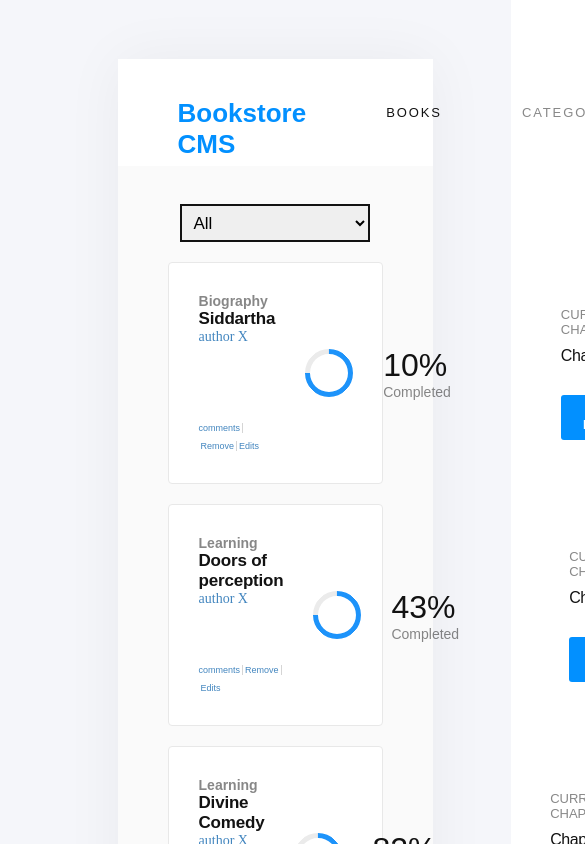
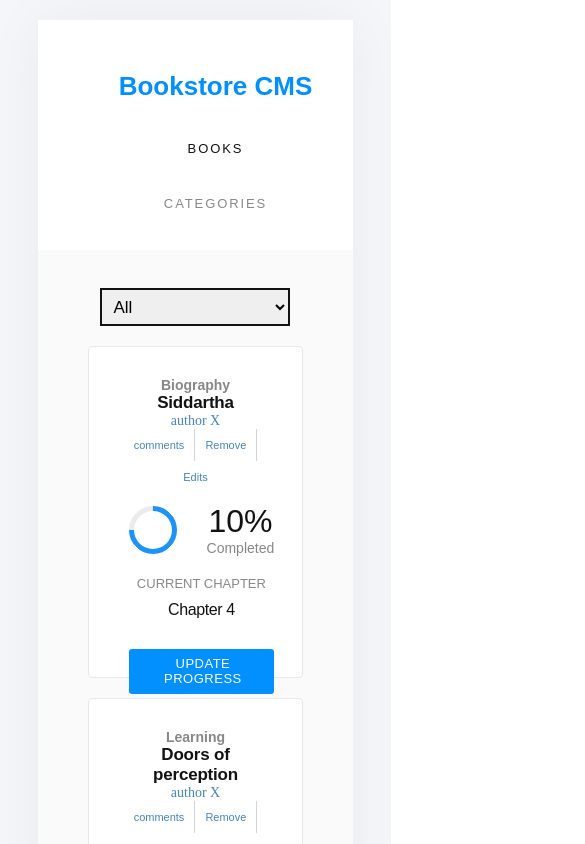
Before and after one commit to Alexoid1/Bookstore-react, a React (Create React App) app: page / in a window 390 px wide. Shown: the top 844 px of the page, 585 px wide, since content can reach past the window. Built offline with nearby package versions, Linux system fonts and the light colour scheme.

Commit message:
add responsivity for small divices

```diff
--- a/src/components/App.css
+++ b/src/components/App.css
@@ -19,3 +19,23 @@ body {
   padding: 59px 60px 59px 100px;
   background-color: #f5f6fa;
 }
+
+@media (max-width: 680px){
+  #root {
+    padding: 20px;
+  }
+}
+
+@media (max-width: 380px){
+  #root {
+    width: 100%;
+  }
+
+  #root {
+    padding: 0;
+  }
+
+  .App {
+    padding: 0;
+  }
+}
--- a/src/components/Book.css
+++ b/src/components/Book.css
@@ -180,8 +180,8 @@
   }
 
   .actions button {
-    font-size: 9px;
-    padding: 0 2px;
+    font-size: 11px;
+    padding: 0;
     text-align: left;
   }
 
@@ -192,5 +192,47 @@
 }
 
 @media (max-width: 750px) {
+  .book-container{
+    display: flex;
+    flex-direction: column;
+    text-align: center;
+    height: 270px;
+  }
 
+  .actions button {
+    padding: 10px;
+  }
 }
+
+@media (max-width: 680px){
+  .complete-container {
+    display: flex;
+    flex-direction: column;
+    margin: auto;
+  }
+  .complete {
+    padding: 10px;
+  }
+  .update {
+    padding: 10px;
+  }
+}
+
+@media (max-width: 380px){
+  .percent {
+    font-size: 25px;
+  }
+
+  .actions {
+    padding-top: 10px;
+  }
+
+  .actions button {
+    padding: 5px;
+  }
+
+  .book- {
+    margin: 0;
+    padding: 0;
+  }
+}
--- a/src/components/Header.css
+++ b/src/components/Header.css
@@ -25,7 +25,7 @@
   color: #121212;
   font-size: 13px;
   height: 16px;
-  margin: 20px 40px;
+  margin: 20px 0;
   opacity: 0.5;
 }
 
@@ -44,8 +44,8 @@
 }
 
 .user {
-  width: 35px;
-  height: 35px;
+  width: 25px;
+  height: 25px;
   padding: 10px;
   border: solid 1px #e8e8e8;
   border-radius: 50%;
@@ -55,7 +55,7 @@
 }
 
 .user-logo {
-  /* background-image: url('../assets/images/user.png'); */
+  background-image: url('../images/user.png');
   background-position: center;
   background-repeat: no-repeat;
   background-size: cover;
@@ -63,3 +63,20 @@
   width: 15px;
   height: 15px;
 }
+
+@media (max-width: 750px) {
+  .user {
+    display: none;
+  }
+
+  .header {
+    display: flex;
+    flex-direction: column;
+  }
+
+  .header-container {
+    height: 200px;
+    align-items: flex-start;
+    justify-content: center;
+  }
+}
```
Also changed, not shown: src/images/user.png (added).
